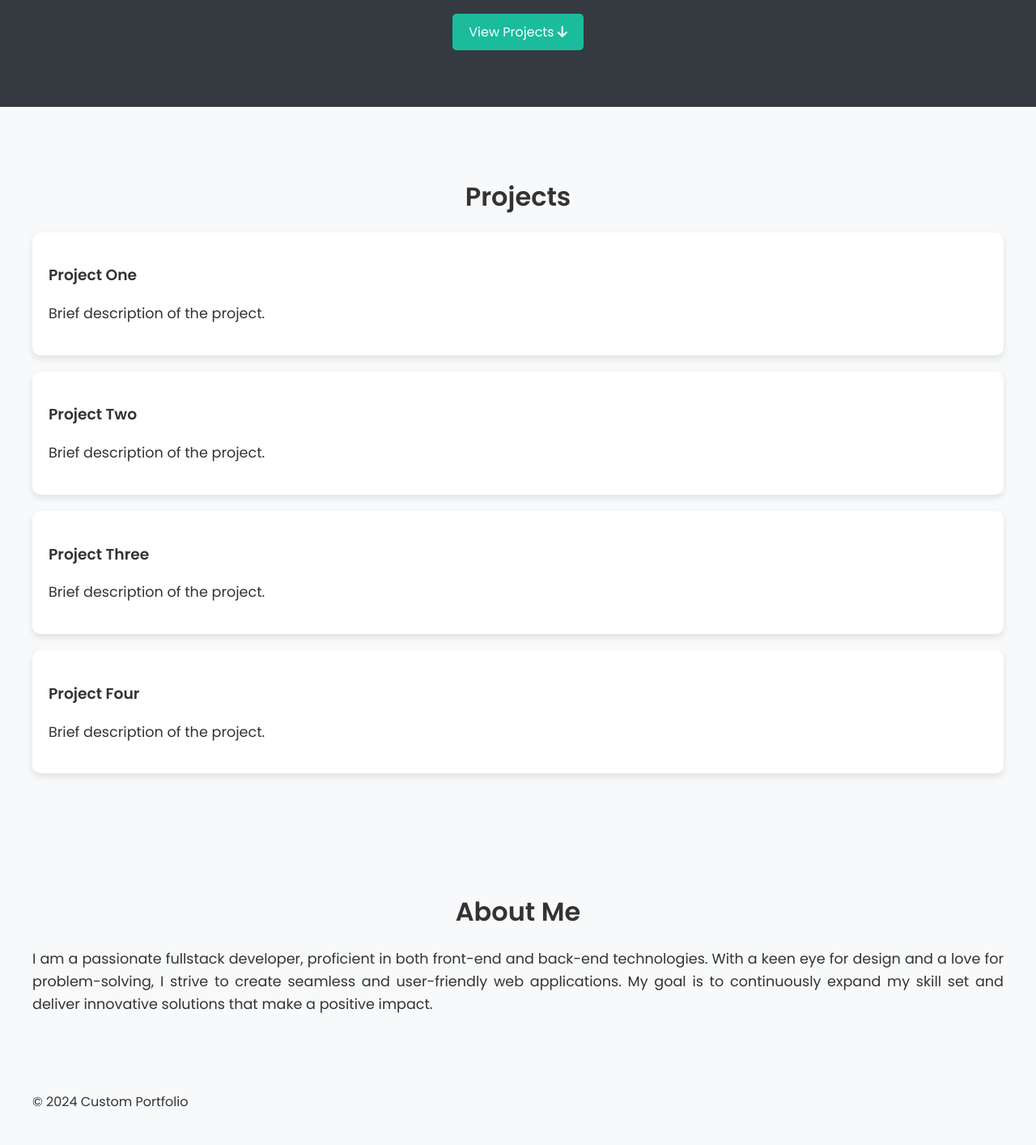
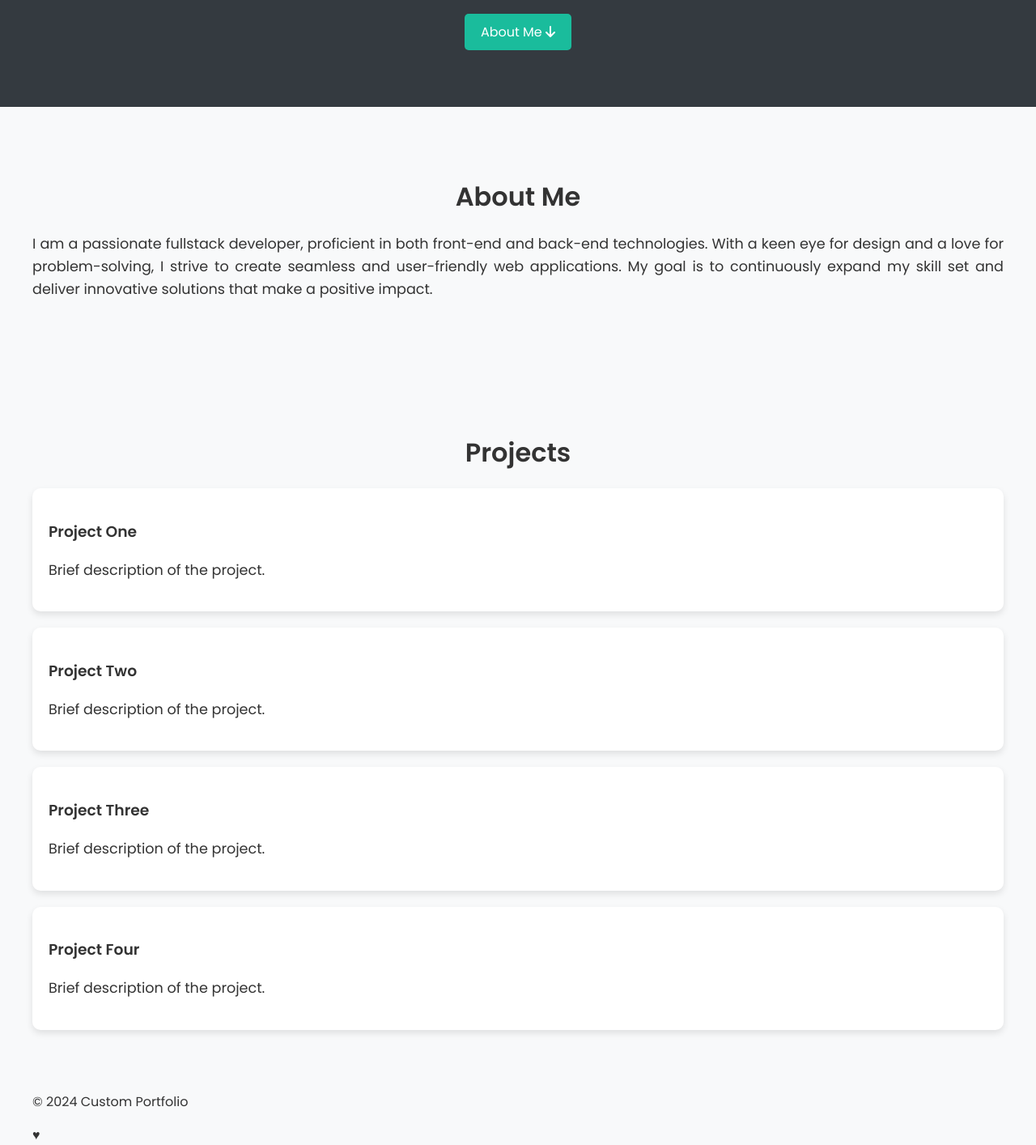
Before and after one commit to diegodevts/diegodevts.github.io, a plain HTML site: page index.html in a window 1280 px wide. Shown: the part 247-1661 px from the top of the page at 81% size. Before the commit the page ends 1636 px from the top, so only its background shows below. Drawn offline with Linux system fonts and the light colour scheme.

Commit message:
Update index.html

```diff
--- a/index.html
+++ b/index.html
@@ -23,10 +23,16 @@
             <div class="header-content">
                 <h1>Discover My Work</h1>
                 <p>Developer | Designer | Creator</p>
-                <a href="#projects" id="viewProjects" class="btn">View Projects <i class="fas fa-arrow-down"></i></a>
+                <a href="#about" id="viewAbout" class="btn">About Me <i class="fas fa-arrow-down"></i></a>
             </div>
         </div>
     </header>
+    <section id="about" class="section">
+        <div class="container">
+            <h2>About Me</h2>
+            <p>I am a passionate fullstack developer, proficient in both front-end and back-end technologies. With a keen eye for design and a love for problem-solving, I strive to create seamless and user-friendly web applications. My goal is to continuously expand my skill set and deliver innovative solutions that make a positive impact.</p>
+        </div>
+    </section>
     <section id="projects" class="section">
         <div class="container">
             <h2>Projects</h2>
@@ -50,15 +56,10 @@
             </div>
         </div>
     </section>
-    <section id="about" class="section">
-        <div class="container">
-            <h2>About Me</h2>
-            <p>I am a passionate fullstack developer, proficient in both front-end and back-end technologies. With a keen eye for design and a love for problem-solving, I strive to create seamless and user-friendly web applications. My goal is to continuously expand my skill set and deliver innovative solutions that make a positive impact.</p>
-        </div>
-    </section>
     <footer>
         <div class="container">
             <p>&copy; 2024 Custom Portfolio</p>
+            <div class="decoration">&hearts;</div>
         </div>
     </footer>
     <script src="script.js"></script>
```
